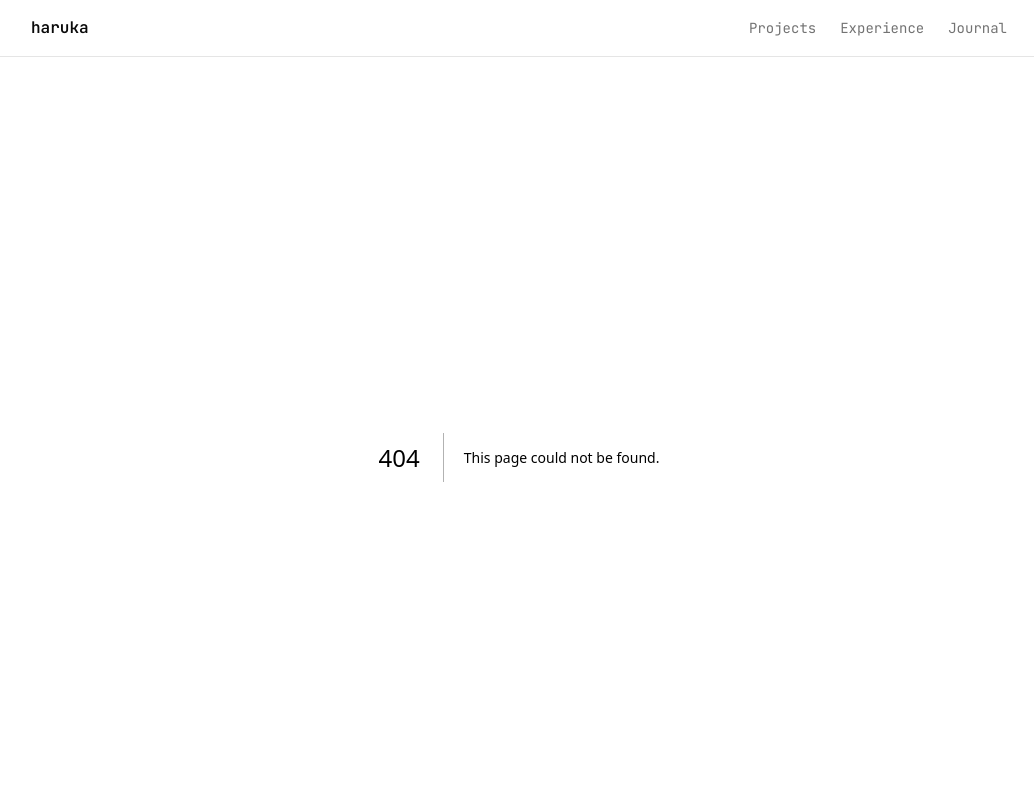
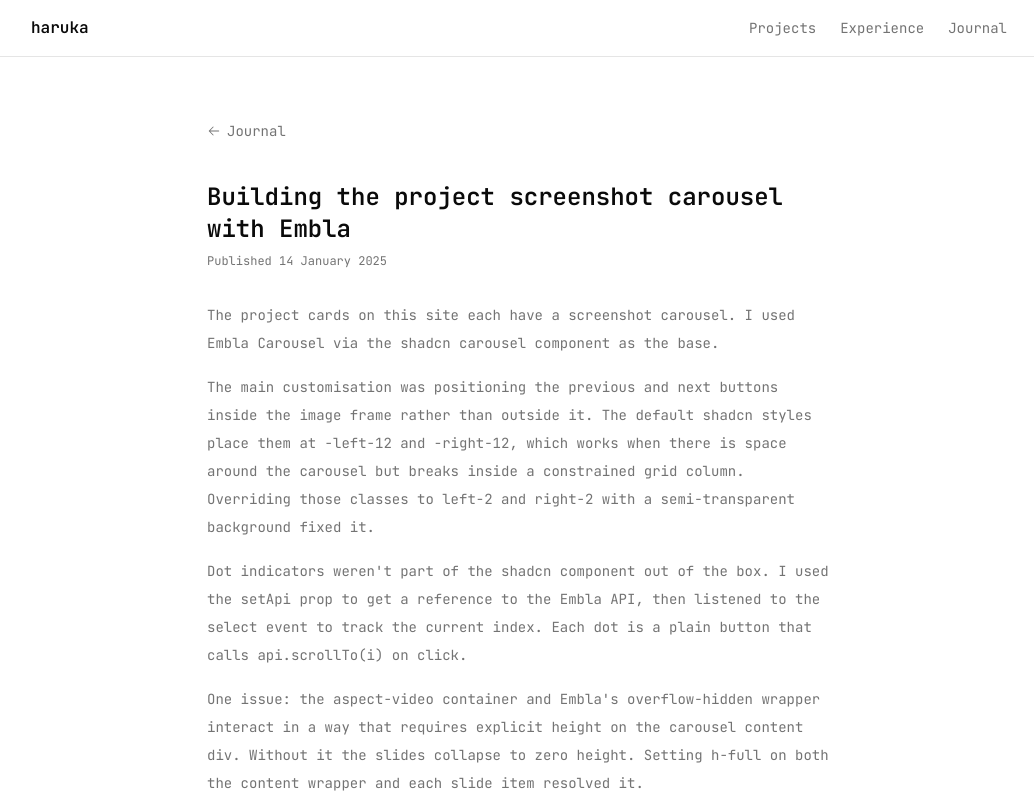
Before and after one commit to Jade1724/haruka-website, a Next.js app in the folder frontend/: page /journal/embla-carousel-setup in a window 1280 px wide. Before the commit this address had no page. Shown: the top 800 px of the page, without its empty margins (121-1155 px from the left). Built offline with nearby package versions, Linux system fonts and the light colour scheme.

Commit message:
feat: added journals page.

```diff
--- /dev/null
+++ b/frontend/app/journal/[id]/page.tsx
@@ -0,0 +1,63 @@
+import Link from "next/link";
+import { notFound } from "next/navigation";
+import { ArrowLeft } from "@phosphor-icons/react/dist/ssr";
+import { journals } from "../data";
+
+export function generateStaticParams() {
+  return journals.map((entry) => ({ id: entry.id }));
+}
+
+export default async function JournalEntryPage({
+  params,
+}: {
+  params: Promise<{ id: string }>;
+}) {
+  const { id } = await params;
+  const entry = journals.find((j) => j.id === id);
+
+  if (!entry) notFound();
+
+  const paragraphs = entry.content
+    .split(/\n\n+/)
+    .map((p) => p.trim())
+    .filter(Boolean);
+
+  const fmt = (date: Date) =>
+    date.toLocaleDateString("en-AU", {
+      year: "numeric",
+      month: "long",
+      day: "numeric",
+    });
+
+  return (
+    <div className="mx-auto max-w-2xl px-6 py-16">
+      <Link
+        href="/journal"
+        className="mb-10 inline-flex items-center gap-1.5 text-sm text-muted-foreground hover:text-foreground transition-colors"
+      >
+        <ArrowLeft size={14} />
+        Journal
+      </Link>
+
+      <article>
+        <header className="mb-8 flex flex-col gap-2">
+          <h1 className="text-2xl font-semibold">{entry.title}</h1>
+          <div className="flex flex-wrap gap-x-4 gap-y-1 text-xs text-muted-foreground">
+            <span>Published {fmt(entry.publishedOn)}</span>
+            {entry.updatedOn.getTime() !== entry.publishedOn.getTime() && (
+              <span>Updated {fmt(entry.updatedOn)}</span>
+            )}
+          </div>
+        </header>
+
+        <div className="flex flex-col gap-4">
+          {paragraphs.map((para, i) => (
+            <p key={i} className="text-sm leading-7 text-muted-foreground">
+              {para}
+            </p>
+          ))}
+        </div>
+      </article>
+    </div>
+  );
+}
--- /dev/null
+++ b/frontend/app/journal/data.ts
@@ -0,0 +1,72 @@
+export type JournalEntry = {
+  id: string;
+  title: string;
+  publishedOn: Date;
+  updatedOn: Date;
+  content: string;
+};
+
+export const journals: JournalEntry[] = [
+  {
+    id: "setting-up-nextjs-with-fastapi",
+    title: "Setting up Next.js with a FastAPI backend",
+    publishedOn: new Date("2024-11-03"),
+    updatedOn: new Date("2024-11-05"),
+    content: `Getting a Next.js frontend talking to a FastAPI backend turned out to be straightforward, but there were a few gotchas worth documenting.
+
+The first issue was CORS. FastAPI doesn't enable it by default, so any fetch from the browser gets blocked immediately. Adding CORSMiddleware with the right origins fixed it. In development I allow everything, but I'm being explicit about origins in production.
+
+The second issue was environment variables. Next.js only exposes variables prefixed with NEXT_PUBLIC_ to the browser. I burned 20 minutes wondering why my API URL was undefined before I remembered this.
+
+For data fetching I'm using TanStack Query on the frontend. It handles caching, background refetching, and loading/error states cleanly. Pairing it with the Next.js experimental streaming support means I can start rendering pages before the data is fully loaded.
+
+The backend is deployed as Vercel serverless functions. Cold starts are noticeable on the free tier but acceptable for a portfolio. If it becomes a problem I'll look at keeping the function warm with a scheduled ping.`,
+  },
+  {
+    id: "tailwind-v4-migration",
+    title: "What changed moving to Tailwind CSS v4",
+    publishedOn: new Date("2024-11-18"),
+    updatedOn: new Date("2024-11-18"),
+    content: `Tailwind v4 is a significant departure from v3. Here is what actually affected my day-to-day workflow.
+
+Configuration moved out of tailwind.config.js and into CSS. You define your theme inside @theme {} blocks directly in your stylesheet. This feels odd at first but removes a whole layer of indirection — the design tokens live next to the styles that use them.
+
+The color system now uses oklch by default. This means interpolation between colors looks visually even rather than passing through muddy midpoints. The downside is that oklch values are not intuitive to write by hand, so I rely on the shadcn theme generator to produce them.
+
+Arbitrary values still work the same way. Most of my utility classes migrated without changes.
+
+The PostCSS plugin is now @tailwindcss/postcss instead of tailwindcss directly. This tripped up my build until I updated postcss.config.mjs.
+
+Overall the migration took about two hours including updating the shadcn components to match the new config format. The resulting CSS bundle is noticeably smaller.`,
+  },
+  {
+    id: "obsidian-github-scraper",
+    title: "Scraping my Obsidian vault from GitHub",
+    publishedOn: new Date("2024-12-01"),
+    updatedOn: new Date("2024-12-09"),
+    content: `My notes live in a private Obsidian vault synced to GitHub. The goal was to surface selected notes as journal entries on this site without making the whole vault public.
+
+The approach: a FastAPI endpoint that calls the GitHub Contents API, fetches specific markdown files, parses the frontmatter with python-frontmatter, and returns structured JSON. The frontend never touches GitHub directly.
+
+Frontmatter drives everything. Each note I want to publish has published: true set. The scraper filters on this field so I can keep drafts and private notes in the same vault without them leaking.
+
+Rate limits were a concern. The GitHub API allows 5000 authenticated requests per hour, which is more than enough, but I added response caching on the FastAPI side so repeated page loads don't hit GitHub at all. Cache TTL is 10 minutes.
+
+Markdown rendering on the frontend is next. I'm deciding between react-markdown and a server-side solution that converts to HTML before sending it down. Leaning toward the server-side option to keep the client bundle lighter.`,
+  },
+  {
+    id: "embla-carousel-setup",
+    title: "Building the project screenshot carousel with Embla",
+    publishedOn: new Date("2025-01-14"),
+    updatedOn: new Date("2025-01-14"),
+    content: `The project cards on this site each have a screenshot carousel. I used Embla Carousel via the shadcn carousel component as the base.
+
+The main customisation was positioning the previous and next buttons inside the image frame rather than outside it. The default shadcn styles place them at -left-12 and -right-12, which works when there is space around the carousel but breaks inside a constrained grid column. Overriding those classes to left-2 and right-2 with a semi-transparent background fixed it.
+
+Dot indicators weren't part of the shadcn component out of the box. I used the setApi prop to get a reference to the Embla API, then listened to the select event to track the current index. Each dot is a plain button that calls api.scrollTo(i) on click.
+
+One issue: the aspect-video container and Embla's overflow-hidden wrapper interact in a way that requires explicit height on the carousel content div. Without it the slides collapse to zero height. Setting h-full on both the content wrapper and each slide item resolved it.
+
+I'm happy with how it turned out. The component is reusable, takes an images array, and hides the navigation controls entirely when there is only one image.`,
+  },
+];
--- a/frontend/app/journal/page.tsx
+++ b/frontend/app/journal/page.tsx
@@ -1,7 +1,31 @@
+import Link from "next/link";
+import { journals } from "./data";
+
 export default function JournalPage() {
   return (
     <div className="mx-auto max-w-5xl px-6 py-16">
-      <h1 className="text-2xl font-semibold">Journal</h1>
+      <h1 className="mb-12 text-2xl font-semibold">Journal</h1>
+      <ul className="flex flex-col divide-y divide-border">
+        {journals.map((entry) => (
+          <li key={entry.id}>
+            <Link
+              href={`/journal/${entry.id}`}
+              className="group flex flex-col gap-1 py-5"
+            >
+              <span className="font-medium group-hover:underline underline-offset-4">
+                {entry.title}
+              </span>
+              <span className="text-xs text-muted-foreground">
+                {entry.publishedOn.toLocaleDateString("en-AU", {
+                  year: "numeric",
+                  month: "long",
+                  day: "numeric",
+                })}
+              </span>
+            </Link>
+          </li>
+        ))}
+      </ul>
     </div>
   );
 }
```
